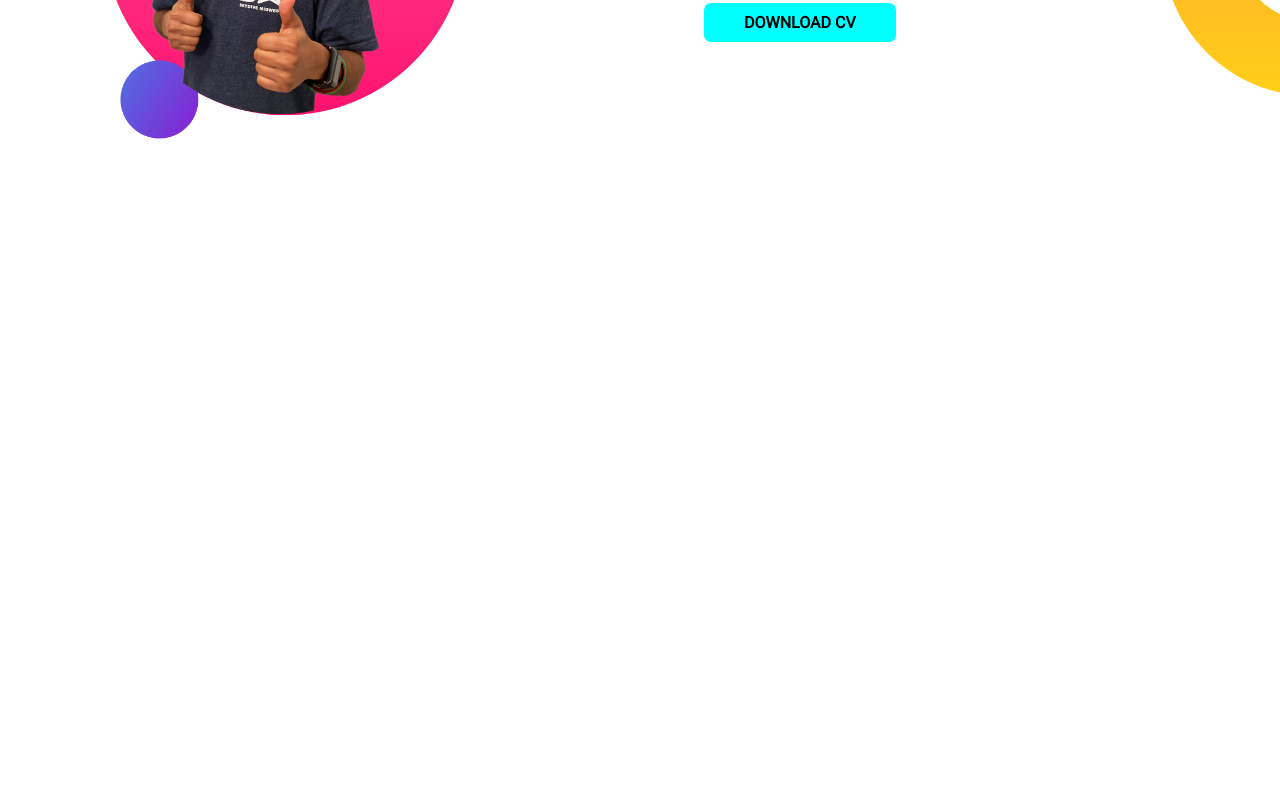
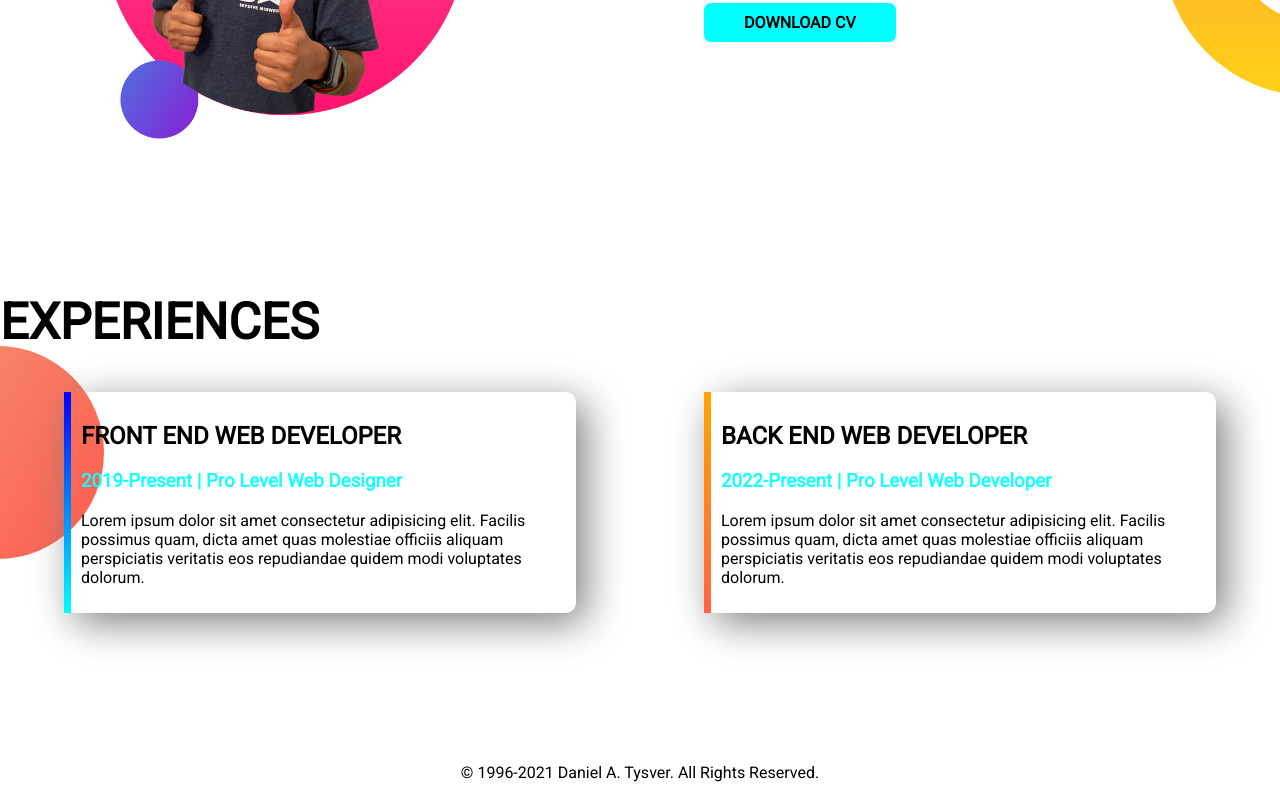
Before and after one commit to AbuKausar007/developer_portfolio, a plain HTML site: page index.html in a window 1280 px wide. Shown: the part 803-1601 px from the top of the page. Before the commit the page ends 1096 px from the top, so only its background shows below. Drawn offline with Linux system fonts and the light colour scheme.

Commit message:
first website add

```diff
--- a/index.html
+++ b/index.html
@@ -11,7 +11,7 @@
     <link rel="stylesheet" href="style.css">
 </head>
 <body>
-   <section class="top_banner">
+   <section class="top_banner flexiable_container">
         <div class="half_width">
         <h1>Welcome To</h1>
         <h1> <span class="arvy"> Arvy Ahmed </span> World! </h1>
@@ -23,7 +23,7 @@
         <img src="images/jhankar.png" alt="">
     </div>
    </section>
-   <section class="dream_big">
+   <section class="dream_big flexiable_container">
        <div class="half_width">
            <img src="images/jhankar2.png" alt="">
        </div>
@@ -34,5 +34,23 @@
            <a class="link_btn" target="_blank" href="">DOWNLOAD CV</a>
        </div>
    </section>
+   <section class="experience_area">
+    <h1>EXPERIENCES</h1>
+       <div class="flexiable_container">
+           <div id="web_dev_experience" class="experience_item">
+           <h2>FRONT END WEB DEVELOPER</h2>
+           <h3 class="arvy">2019-Present | Pro Level Web Designer</h3>
+           <p>Lorem ipsum dolor sit amet consectetur adipisicing elit. Facilis possimus quam, dicta amet quas molestiae officiis aliquam perspiciatis veritatis eos repudiandae quidem modi voluptates dolorum.</p>
+            </div>
+            <div id="full_stack_experience" class="experience_item">
+           <h2>BACK END WEB DEVELOPER</h2>
+           <h3 class="arvy">2022-Present | Pro Level Web Developer</h3>
+           <p>Lorem ipsum dolor sit amet consectetur adipisicing elit. Facilis possimus quam, dicta amet quas molestiae officiis aliquam perspiciatis veritatis eos repudiandae quidem modi voluptates dolorum.</p>
+            </div>
+       </div>
+   </section>
+   <footer>
+       <p>© 1996-2021 Daniel A. Tysver. All Rights Reserved.</p>
+   </footer>
 </body>
 </html>
--- a/style.css
+++ b/style.css
@@ -6,10 +6,13 @@ h1{
     font-size: 50px;
 
 }
+.h2{
+    font-size: 40px;
+}
 .arvy{
     color: rgb(21, 255, 255);
 }
-section{
+.flexiable_container{
     display: flex;
     margin-bottom: 150px;
 }
@@ -38,3 +41,33 @@ section{
     background-repeat: no-repeat;
     background-position: right ;
 }
+.experience_item{
+    box-shadow: 10px 10px 40px gray;
+    width: 40%;
+    padding: 10px;
+    margin-left: 5%;
+    margin-right: 5%;
+    border-radius: 10px;
+
+
+}
+.experience_area{
+    background-image: url(images/exp-bg.png);
+    background-repeat: no-repeat;
+    background-position: left;
+
+}
+#web_dev_experience {
+    border-left: 7px solid;
+    border-image: linear-gradient(blue,aqua);
+    border-image-slice: 1;
+
+}
+#full_stack_experience{
+    border-left: 7px solid;
+    border-image: linear-gradient(orange, tomato);
+    border-image-slice: 1;
+}
+footer p{
+    text-align: center;
+}
```
Also changed, not shown: 4 other files.
